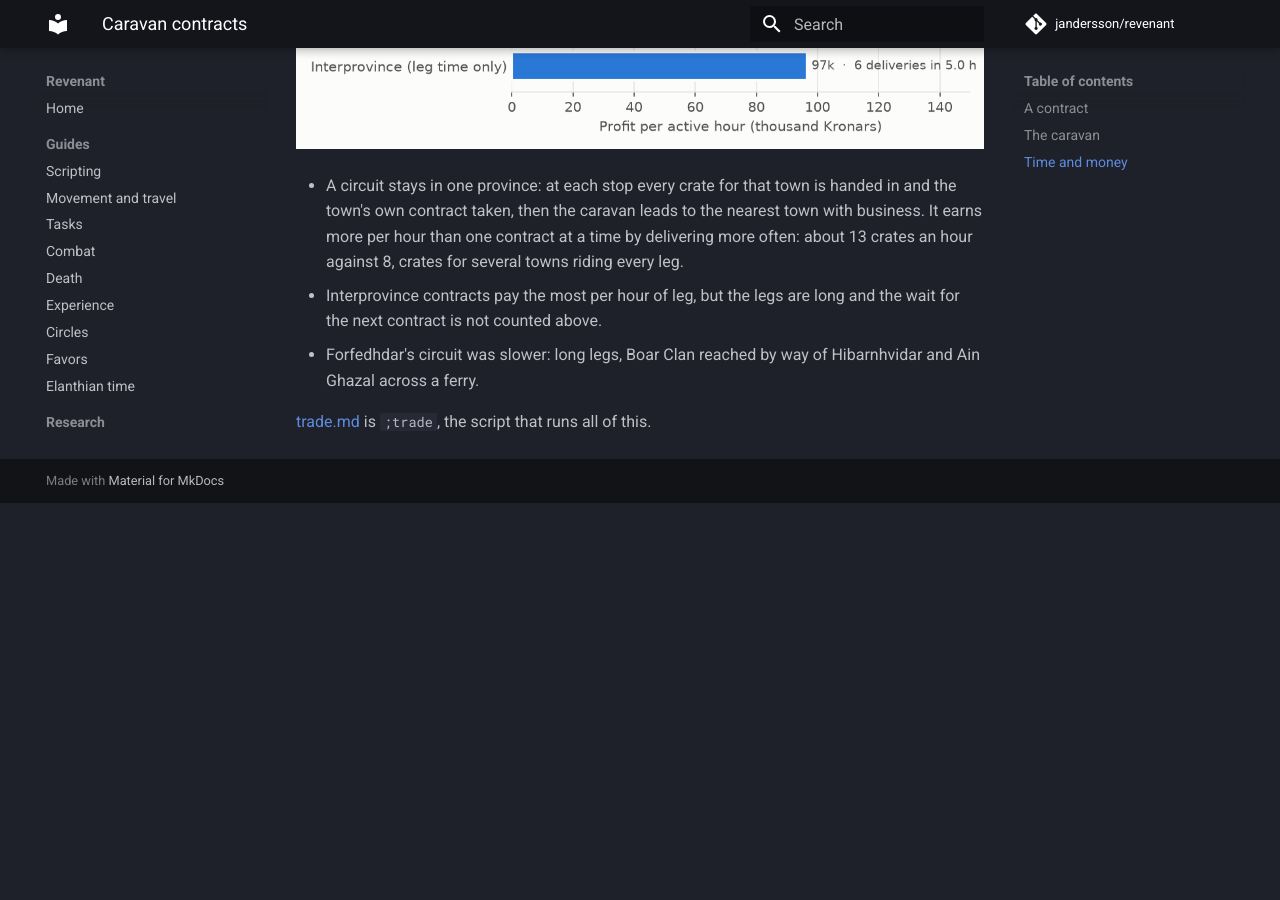
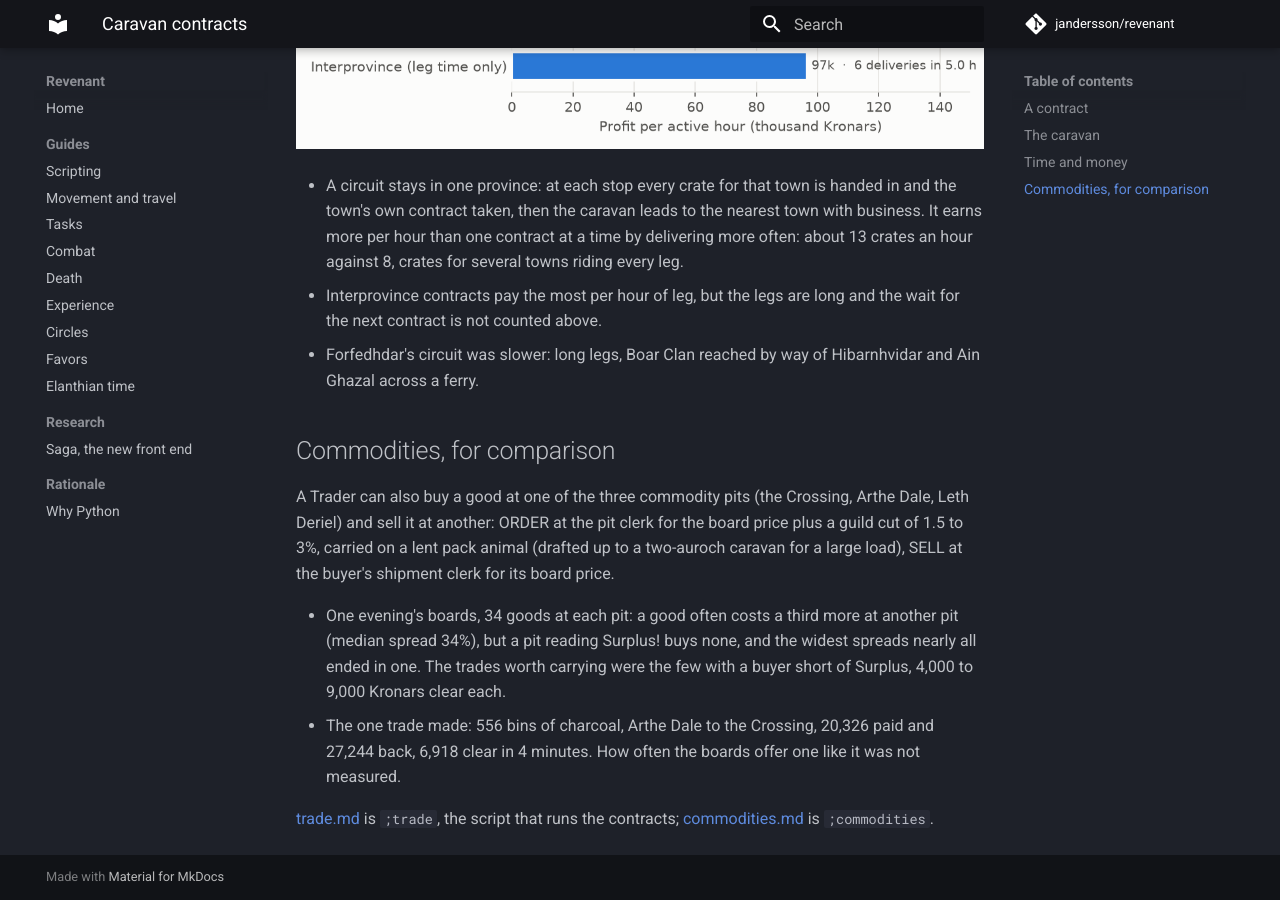
Before and after one commit to jandersson/revenant, an MkDocs documentation site: the page built from docs/caravans.md, in a window 1280 px wide and 900 px high, scrolled down 1851 px. Built offline with MkDocs 1.6.1 and Material for MkDocs 9.7.7, drawn with Linux system fonts in a browser that asks for light colours; comment, search, counter and statistics services are not loaded; before the commit the page ends 2354 px from its top, so only the background shows below that.

Commit message:
docs(caravans): commodities beside contracts, what the pits offered and the one trade
One evening's boards (34 goods at three pits) show a median spread of
34%, but the widest end at a buyer in Surplus!, which buys none; the
plan's carriable trades cleared 4,000-9,000 Kronars. The one trade made,
556 charcoal from Arthe Dale to the Crossing, cleared 6,918 in 4 minutes.
commodities.md links to it.

Co-Authored-By: Claude Opus 5.5 <noreply@anthropic.com>

```diff
--- a/docs/caravans.md
+++ b/docs/caravans.md
@@ -29,4 +29,11 @@ A leg's median time: Ilithi 5 minutes, Zoluren 6½, Forfedhdar 12, another provi
 - Interprovince contracts pay the most per hour of leg, but the legs are long and the wait for the next contract is not counted above.
 - Forfedhdar's circuit was slower: long legs, Boar Clan reached by way of Hibarnhvidar and Ain Ghazal across a ferry.
 
-[trade.md](trade.md) is `;trade`, the script that runs all of this.
+## Commodities, for comparison
+
+A Trader can also buy a good at one of the three commodity pits (the Crossing, Arthe Dale, Leth Deriel) and sell it at another: ORDER at the pit clerk for the board price plus a guild cut of 1.5 to 3%, carried on a lent pack animal (drafted up to a two-auroch caravan for a large load), SELL at the buyer's shipment clerk for its board price.
+
+- One evening's boards, 34 goods at each pit: a good often costs a third more at another pit (median spread 34%), but a pit reading Surplus! buys none, and the widest spreads nearly all ended in one. The trades worth carrying were the few with a buyer short of Surplus, 4,000 to 9,000 Kronars clear each.
+- The one trade made: 556 bins of charcoal, Arthe Dale to the Crossing, 20,326 paid and 27,244 back, 6,918 clear in 4 minutes. How often the boards offer one like it was not measured.
+
+[trade.md](trade.md) is `;trade`, the script that runs the contracts; [commodities.md](commodities.md) is `;commodities`.
```
Also changed, not shown: docs/commodities.md (+1 -1 lines).
